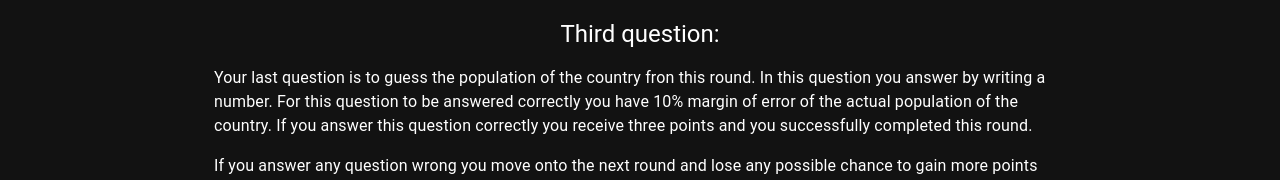
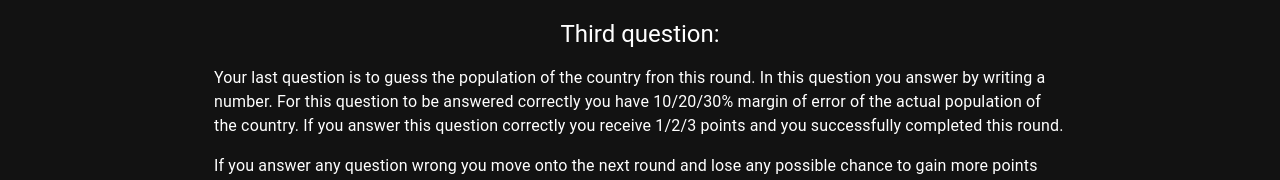
Before and after one commit to michalmokros/country-quiz, a React (Create React App) app: page / in a window 1280 px wide. Shown: the part 602-782 px from the top of the page. Built offline with nearby package versions, Linux system fonts and the light colour scheme; no server answers.

Commit message:
adjusted score rules in third question

```diff
--- a/src/localization/en.ts
+++ b/src/localization/en.ts
@@ -30,7 +30,7 @@ export default {
 		'Second question consists of guessing the capital city of country from last question. Again you have four possible answers with one correct answer. By correctly answering this question you receive two points and move onto the next and final question in this round.',
 	rules_third_title: 'Third question:',
 	rules_third:
-		'Your last question is to guess the population of the country fron this round. In this question you answer by writing a number. For this question to be answered correctly you have 10% margin of error of the actual population of the country. If you answer this question correctly you receive three points and you successfully completed this round.',
+		'Your last question is to guess the population of the country fron this round. In this question you answer by writing a number. For this question to be answered correctly you have 10/20/30% margin of error of the actual population of the country. If you answer this question correctly you receive 1/2/3 points and you successfully completed this round.',
 	rules_fourth:
 		'If you answer any question wrong you move onto the next round and lose any possible chance to gain more points from that round. After the end of 10th round, your points are summed up into the final score and the table of best players is displayed with the scoreboard.',
 	rules_final: 'Good luck in the game and have fun!',
--- a/src/localization/sk.ts
+++ b/src/localization/sk.ts
@@ -29,7 +29,7 @@ export default {
 		'Druhá úloha sa skladá z uhádnutia hlavného mesta krajiny ktorej vlajku si práve uhádol. Opäť máš na odpoveď štyri možnosti z ktorých je taktiež samozrejme len jedna správna. Správnym zodpovedaním tejto otázky získavaš dva body a postupuješ na ďaľšiu, poslednú, otázku v danom kole.',
 	rules_third_title: 'Tretia otázka:',
 	rules_third:
-		'Poslednou úlohou v tomto kole je zodpovedanie otázky na počet obyvateľov danej krajiny. Tvojou odpoveďou je v tomto prípade číslo. Aby bola otázka správne zodpovedaná musíš trafiť počet obyvateľov danej krajiny s chybou najviac 10%. Pokiaľ odpovieš správne na túto otázku získavaš tri body a úspešne si dokončil toto kolo.',
+		'Poslednou úlohou v tomto kole je zodpovedanie otázky na počet obyvateľov danej krajiny. Tvojou odpoveďou je v tomto prípade číslo. Aby bola otázka správne zodpovedaná musíš trafiť počet obyvateľov danej krajiny s chybou najviac 10/20/30%. Pokiaľ odpovieš správne na túto otázku získavaš 1/2/3 body a úspešne si dokončil toto kolo.',
 	rules_fourth:
 		'Pokiaľ nesprávne odpovieš na hociktorú otázku presúvaš sa automaticky do ďalšieho kola, a strácaš možnosť získať body za dané kolo. Po skončení desiateho kola sa tvoje získané body sčítajú do výsledného skóre a zobrazí sa tabuľka výsledkov v porovnaní s rebríčkom najlepších hráčov.',
 	rules_final: 'Veľa štastia v hre a zabav sa!',
```
